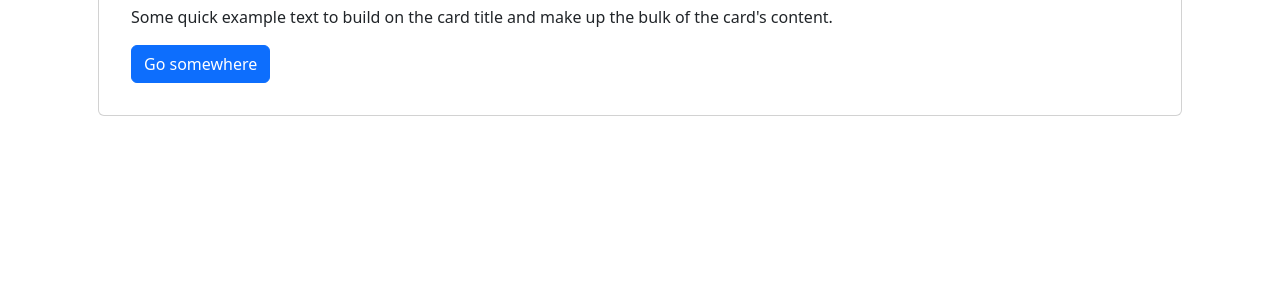
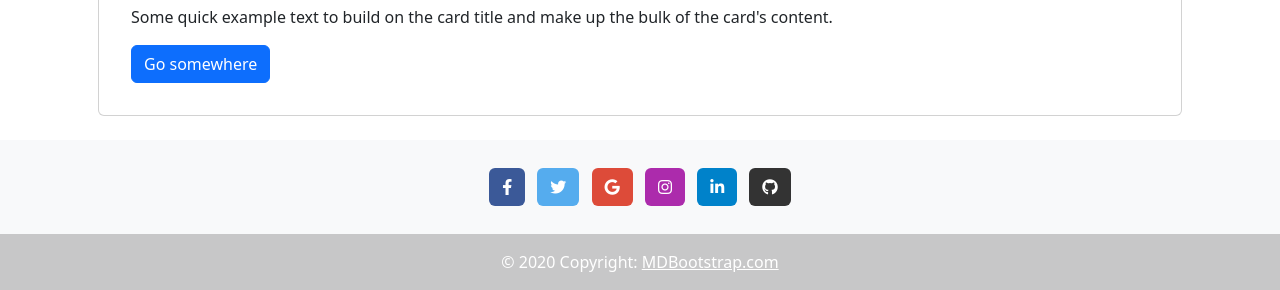
Before and after one commit to larisaa07/Gallery, a plain HTML site: page index.html in a window 1280 px wide. Shown: the part 3169-3459 px from the top of the page. Before the commit the page ends 3309 px from the top, so only its background shows below. Drawn offline with nearby package versions, Linux system fonts and the light colour scheme.

Commit message:
added footer

```diff
--- a/index.html
+++ b/index.html
@@ -5,6 +5,7 @@
     <meta name="viewport" content="width=device-width, initial-scale=1">
     <title>Monthly Website Gallery</title>
     <link href="https://cdn.jsdelivr.net/npm/bootstrap@5.3.2/dist/css/bootstrap.min.css" rel="stylesheet" integrity="sha384-T3c6CoIi6uLrA9TneNEoa7RxnatzjcDSCmG1MXxSR1GAsXEV/Dwwykc2MPK8M2HN" crossorigin="anonymous">
+    <link rel="stylesheet" href="https://cdnjs.cloudflare.com/ajax/libs/font-awesome/6.4.2/css/all.min.css">
     <link rel="stylesheet" href="style.css">
   </head>
   <body>
@@ -118,6 +119,80 @@
 
 
     </div>
+
+    <!--Footer start-->
+    <footer class="bg-light text-center text-white">
+      <!-- Grid container -->
+      <div class="container p-4 pb-0">
+        <!-- Section: Social media -->
+        <section class="mb-4">
+          <!-- Facebook -->
+          <a
+            class="btn text-white btn-floating m-1"
+            style="background-color: #3b5998;"
+            href="#!"
+            role="button"
+            ><i class="fab fa-facebook-f"></i
+          ></a>
+
+          <!-- Twitter -->
+          <a
+            class="btn text-white btn-floating m-1"
+            style="background-color: #55acee;"
+            href="#!"
+            role="button"
+            ><i class="fab fa-twitter"></i
+          ></a>
+
+          <!-- Google -->
+          <a
+            class="btn text-white btn-floating m-1"
+            style="background-color: #dd4b39;"
+            href="#!"
+            role="button"
+            ><i class="fab fa-google"></i
+          ></a>
+
+          <!-- Instagram -->
+          <a
+            class="btn text-white btn-floating m-1"
+            style="background-color: #ac2bac;"
+            href="#!"
+            role="button"
+            ><i class="fab fa-instagram"></i
+          ></a>
+
+          <!-- Linkedin -->
+          <a
+            class="btn text-white btn-floating m-1"
+            style="background-color: #0082ca;"
+            href="#!"
+            role="button"
+            ><i class="fab fa-linkedin-in"></i
+          ></a>
+          <!-- Github -->
+          <a
+            class="btn text-white btn-floating m-1"
+            style="background-color: #333333;"
+            href="#!"
+            role="button"
+            ><i class="fab fa-github"></i
+          ></a>
+        </section>
+        <!-- Section: Social media -->
+      </div>
+      <!-- Grid container -->
+
+      <!-- Copyright -->
+      <div class="text-center p-3" style="background-color: rgba(0, 0, 0, 0.2);">
+        © 2020 Copyright:
+        <a class="text-white" href="https://mdbootstrap.com/">MDBootstrap.com</a>
+      </div>
+      <!-- Copyright -->
+    </footer>
+    <!--Footer end-->
+
+
     <script src="https://cdn.jsdelivr.net/npm/bootstrap@5.3.2/dist/js/bootstrap.bundle.min.js" integrity="sha384-C6RzsynM9kWDrMNeT87bh95OGNyZPhcTNXj1NW7RuBCsyN/o0jlpcV8Qyq46cDfL" crossorigin="anonymous"></script>
   </body>
 </html>
```
